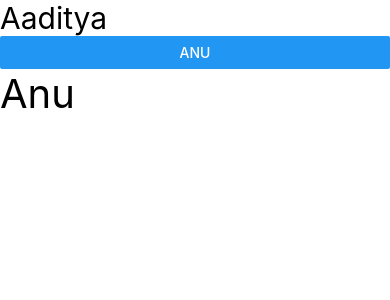
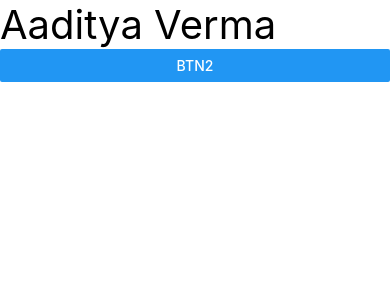
Before and after one commit to aadityakumarverma/ReactApp, a React Native app: screen / in a window 390 px wide. Shown: the top 300 px of the page. Built offline with nearby package versions, Linux system fonts and the light colour scheme.

Commit message:
function calling 2 methods

```diff
--- a/App.js
+++ b/App.js
@@ -1,23 +1,21 @@
 import React from 'react';
 import {Text,Button,View} from 'react-native';
+import MyCustomButton from './Component/MyCustomButton'
+
+
 
 const App = () =>{
+  function Abc(msg,sec)
+  {
+    alert(msg+sec)
+  }
   return(
     <View>
-      <MyButton/>
-    <Text style={{fontSize: 40}}>Anu</Text>
-
+    <Text style={{fontSize: 40}}>Aaditya Verma</Text>
+    <Button title='btn2' onPress={()=>Abc("Btn2","hi")}/>
     </View>
   );
 };
 
-const MyButton =() =>{
-  return(
-    <View>
-      <Text style={{fontSize:30}}>Aaditya</Text>
-    <Button title='Anu' onPress={()=>{alert("is Under 100")}} />
-    </View>
-  );
-};
 
 export default App;
--- /dev/null
+++ b/Component/MyCustomButton.js
@@ -0,0 +1,11 @@
+import {Text,View,Button} from 'react-native';
+
+const MyCustomButton =()=>{
+    return(
+        <View>
+            <Button title='Custom Button' onPress={()=>{alert("Custom Button Pressed")}}/>
+        </View>
+    );
+}
+
+export default MyCustomButton;
```
Also changed, not shown: Component/CustomText.js (added).
